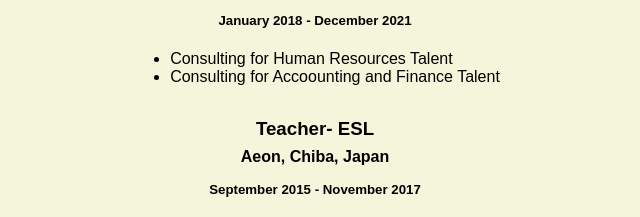
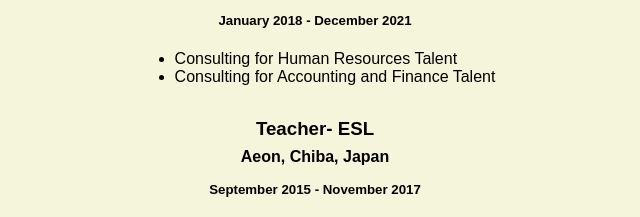
Before and after one commit to JaneKristen/JaneKristen.github.io, a plain HTML site: page resume.html in a window 1280 px wide. Shown: the part 1018-1235 px from the top of the page, 325-965 px from the left. Drawn offline with Linux system fonts and the light colour scheme.

Commit message:
Update resume.html

```diff
--- a/resume.html
+++ b/resume.html
@@ -41,7 +41,7 @@
     <h5>January 2018 - December 2021</h5>
       <ul>
         <li>Consulting for Human Resources Talent</li>
-        <li>Consulting for Accoounting and Finance Talent</li>
+        <li>Consulting for Accounting and Finance Talent</li>
       </ul>
 
     <h3>Teacher- ESL</h3>
```
